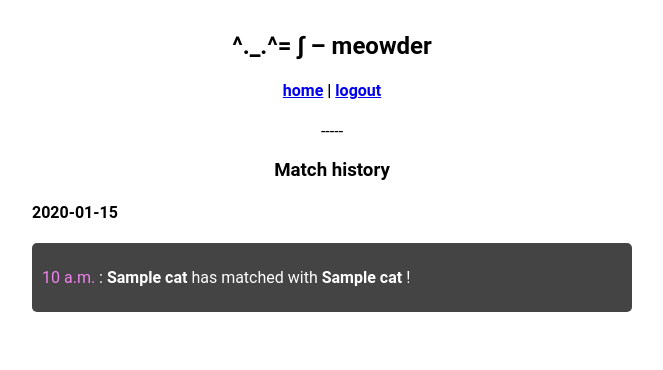
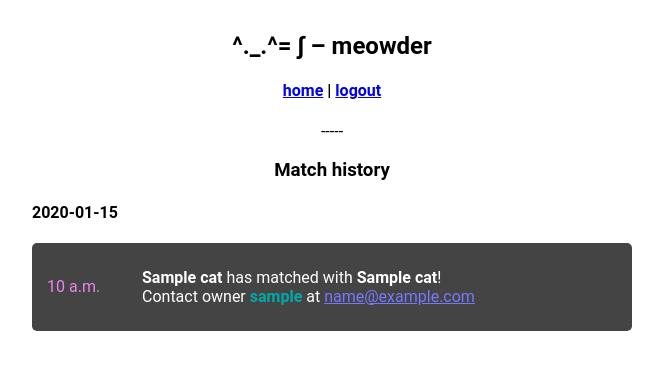
Before and after one commit to mwiens91/meowder, a Django app: page /match_history/ in a window 1280 px wide. Shown: the top 370 px of the page, without its empty margins (308-971 px from the left). Run offline with Django 3.2, Linux system fonts and the light colour scheme; a user stored in the database is signed in; tables that the repository leaves empty hold one stand-in row (values such as "Sample post").

Commit message:
Make match history page prettier

```diff
--- a/static/style.css
+++ b/static/style.css
@@ -79,7 +79,7 @@ input[type=url]
 	background-color: #444;
 	color: #fff;
 	border-radius: 5px;
-	padding: 25px 10px;
+	padding: 25px 15px;
 }
 
 /* The box showing a cat to rate*/
--- a/templates/match_history.html
+++ b/templates/match_history.html
@@ -9,12 +9,18 @@
 		<h4>{{ date }}</h4>
 		<div class="matchwrapper">
 			{% for match in matches %}
-				<div class="matchbox">
-					<span style="color: violet;">{{ match.time.time }}</span> :
-					<span style="font-weight: bold">{{match.matchingcat.name}}</span>
-					 has matched with
-					<span style="font-weight: bold">{{match.matchedcat.name}}</span>
-					!
+				<div class="matchbox" style="display: flex">
+					<div style="color: violet; flex-basis: 95px; align-self: center">{{ match.time.time }}</div>
+					<div>
+						<span style="font-weight: bold">{{match.matchingcat.name}}</span>
+						has matched with
+						<span style="font-weight: bold">{{match.matchedcat.name}}</span>!
+						<br>
+						Contact owner
+						<span style="font-weight: bold; color: rgb(0,170,170);">{{match.matchedcat.owner.user.username}}</span>
+						at
+						<a href="mailto:{{match.matchedcat.owner.user.email}}" style="color: rgb(120, 120, 255)">{{match.matchedcat.owner.user.email}}</a>
+					</div>
 				</div>
 			{% endfor %}
 		</div>
```
